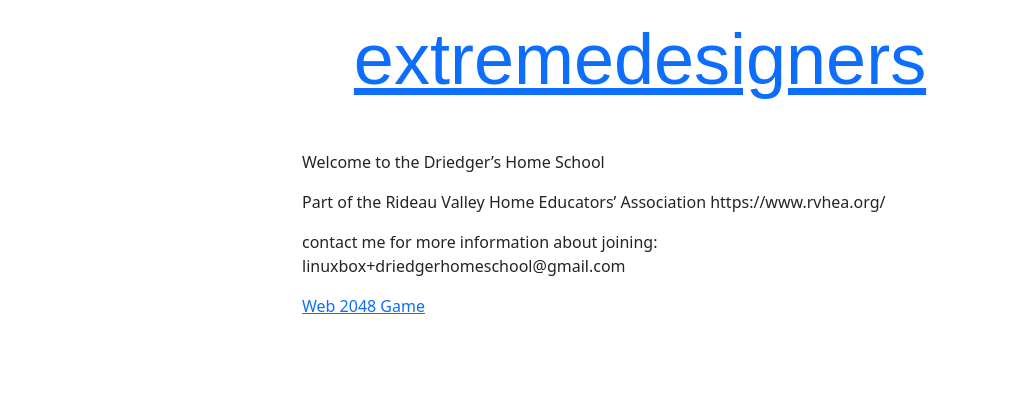
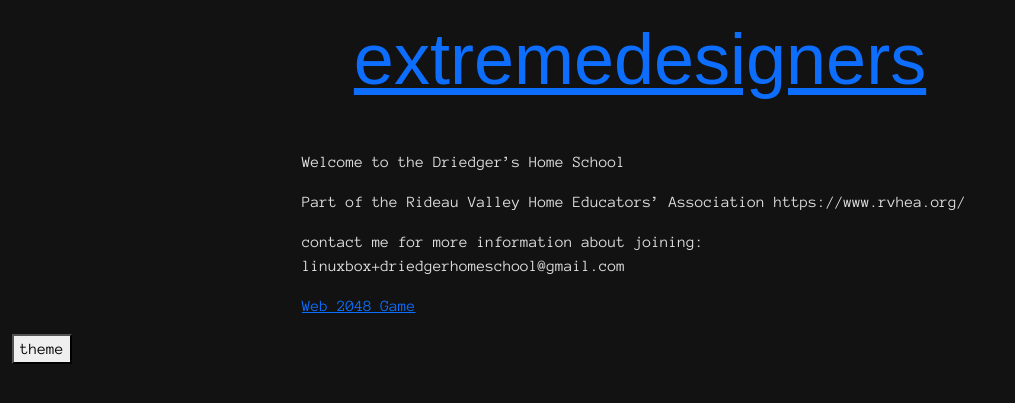
Before and after one commit to kdriedger/kdriedger.github.io, a Jekyll site: the page built from index.md, in a window 1280 px wide. Shown: the top 403 px of the page, without its empty margins (0-1015 px from the left). Built offline with Jekyll 4.4.1, drawn with Linux system fonts in a browser that asks for light colours; some web fonts are replaced.

Commit message:
feat: add floating theme-toggle button and js
Adds <button id="theme-toggle"> and uses a simple js
script to save current theme to localStorage.

```diff
--- a/_layouts/default.html
+++ b/_layouts/default.html
@@ -15,12 +15,37 @@
 			}
 		</style>
 	{% endif %}
+	{% if site.textfont_url %}
+		<link rel="stylesheet" href="{{ site.textfont_url }}">
+		<style>
+			body {
+				font-family: {{ site.textfont_family }};
+			}
+		</style>
+	{% endif %}
 	<script src="https://cdn.jsdelivr.net/npm/bootstrap@5.3.3/dist/js/bootstrap.bundle.min.js" defer></script>
 </head>
-<body data-theme="light" class="container-fluid min-vh-100">
+<body data-theme="dark" class="container-fluid min-vh-100">
 	{% include header.html %}
 	<main class="container-fluid squeezed-container">
 		{{ content }}
 	</main>
+	<button id="theme-toggle" aria-label="Toggle theme">theme</button>
+	<script>
+		const toggleButton = document.getElementById("theme-toggle");
+		const body = document.body;
+
+		const savedTheme = localStorage.getItem("theme");
+		if (savedTheme) {
+			body.setAttribute("data-theme", savedTheme);
+		}
+
+		toggleButton.addEventListener("click", () => {
+			const current = body.getAttribute("data-theme") || "light";
+			const next = current === "light" ? "dark" : "light";
+			body.setAttribute("data-theme", next);
+			localStorage.setItem("theme", next);
+		});
+	</script>
 </body>
 </html>
```
